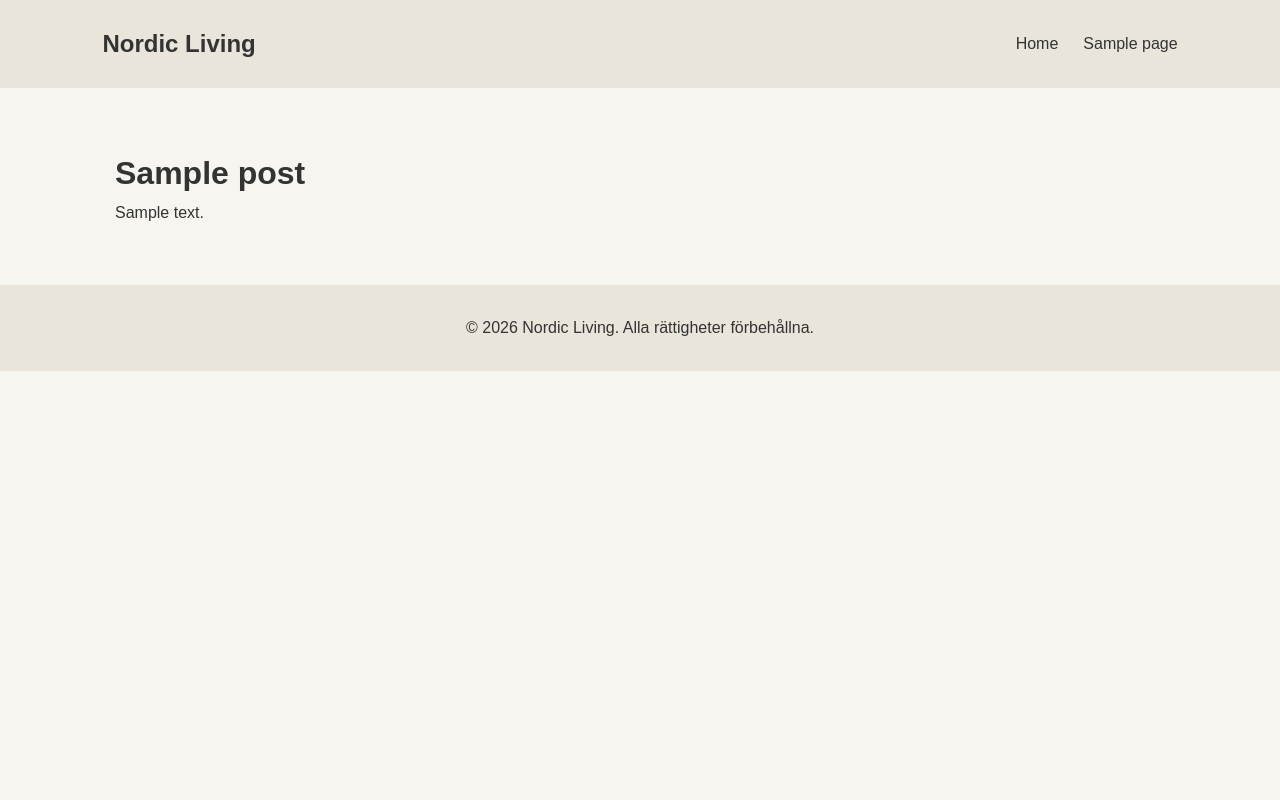
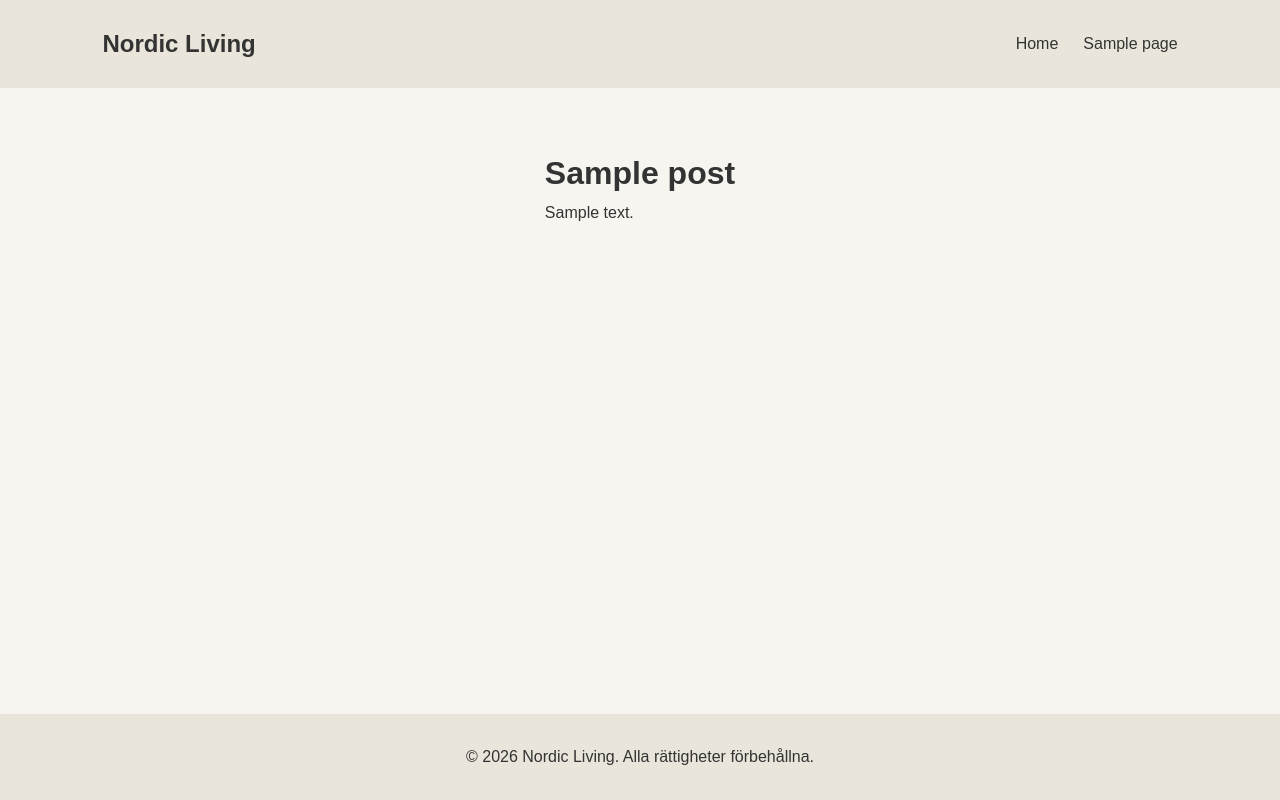
Before and after one commit to aliatwood/Wordpress-uppgift4.2, a WordPress theme: template nordic-living/page.php in a window 1280 px wide. Run offline with PHP 8.4 and a stand-in for WordPress, Linux system fonts and the light colour scheme; the site name, menu and one post (Sample post) are stand-ins, and other content is empty.

Commit message:
Update main.css
Lägger footern längst ner på respektive sida

```diff
--- a/nordic-living/assets/css/main.css
+++ b/nordic-living/assets/css/main.css
@@ -95,3 +95,18 @@ a {
         font-size: 30px;
     }
 }
+
+
+body {
+    min-height: 100vh;
+    display: flex;
+    flex-direction: column;
+}
+
+main {
+    flex: 1;
+}
+
+.site-footer {
+    margin-top: auto;
+}
```
